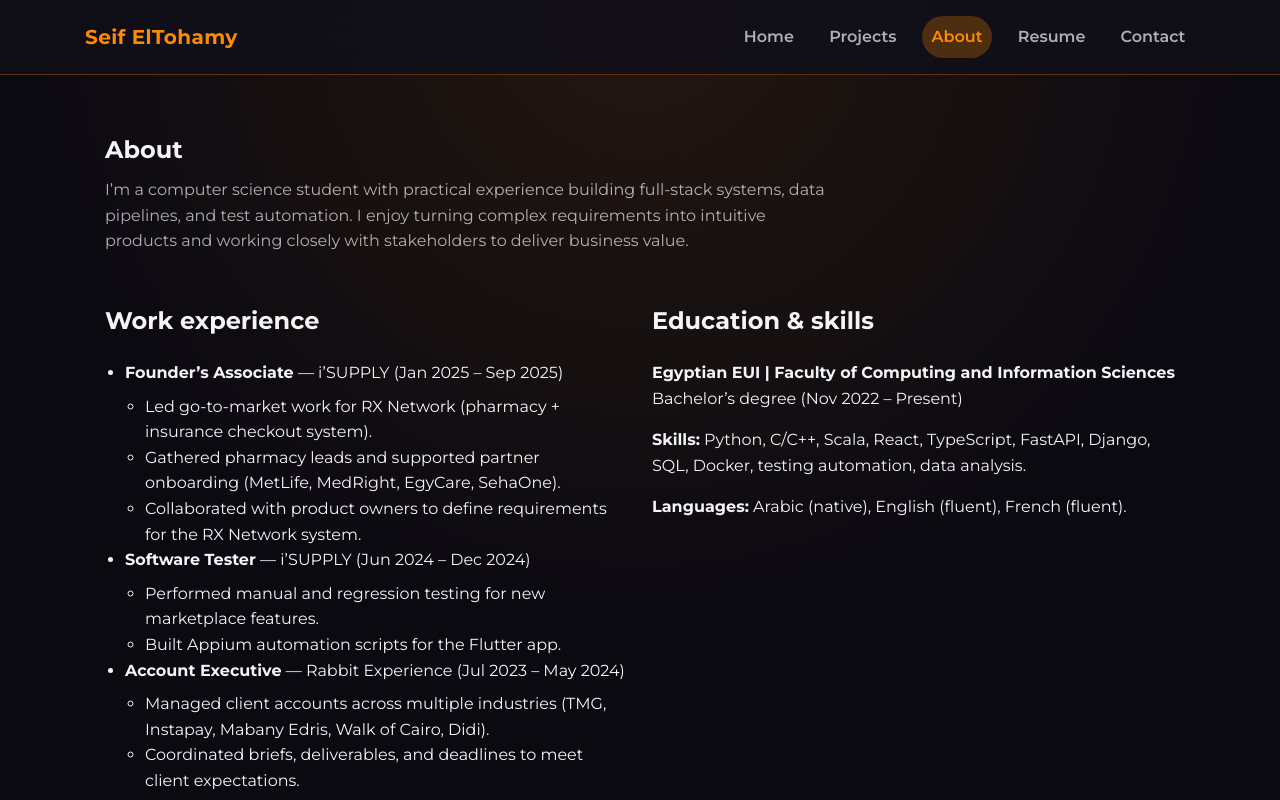
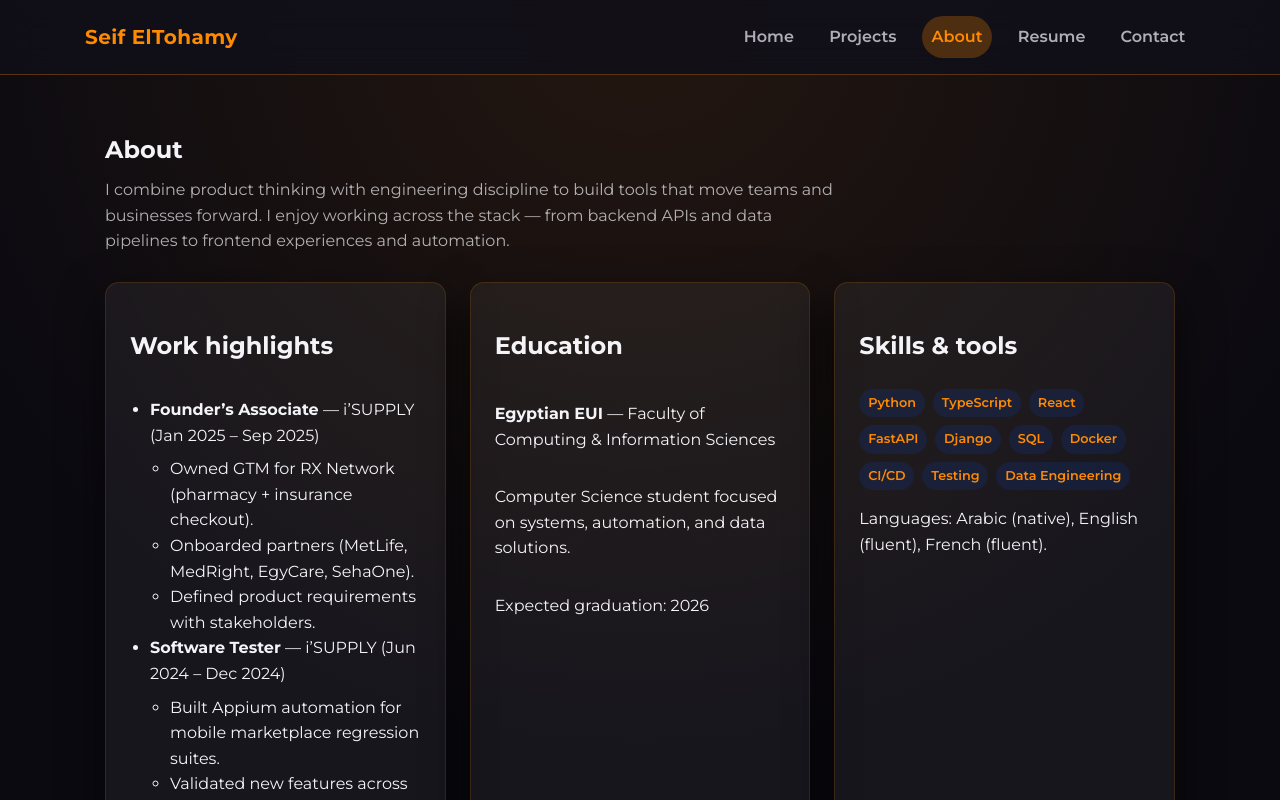
Before and after one commit to seifeldinamr99/seif-portfolio, a React (Vite) app in the folder portfolio/: page /about in a window 1280 px wide. Shown: the top 800 px of the page. Built offline with nearby package versions, Linux system fonts and the light colour scheme.

Commit message:
Improve About page UI with cards and concise sections

```diff
--- a/portfolio/src/pages/AboutPage.tsx
+++ b/portfolio/src/pages/AboutPage.tsx
@@ -6,53 +6,73 @@ export function AboutPage() {
           <header className="section-header">
             <h1>About</h1>
             <p>
-              I’m a computer science student with practical experience building full-stack systems, data pipelines, and test automation.
-              I enjoy turning complex requirements into intuitive products and working closely with stakeholders to deliver business value.
+              I combine product thinking with engineering discipline to build tools that move teams and businesses forward.
+              I enjoy working across the stack — from backend APIs and data pipelines to frontend experiences and automation.
             </p>
           </header>
 
-          <div className="grid grid--2">
-            <div>
-              <h2>Work experience</h2>
+          <div className="grid grid--3">
+            <article className="card">
+              <h2>Work highlights</h2>
               <ul className="list">
                 <li>
                   <strong>Founder’s Associate</strong> — i’SUPPLY (Jan 2025 – Sep 2025)
                   <ul className="list--nested">
-                    <li>Led go-to-market work for RX Network (pharmacy + insurance checkout system).</li>
-                    <li>Gathered pharmacy leads and supported partner onboarding (MetLife, MedRight, EgyCare, SehaOne).</li>
-                    <li>Collaborated with product owners to define requirements for the RX Network system.</li>
+                    <li>Owned GTM for RX Network (pharmacy + insurance checkout).</li>
+                    <li>Onboarded partners (MetLife, MedRight, EgyCare, SehaOne).</li>
+                    <li>Defined product requirements with stakeholders.</li>
                   </ul>
                 </li>
                 <li>
                   <strong>Software Tester</strong> — i’SUPPLY (Jun 2024 – Dec 2024)
                   <ul className="list--nested">
-                    <li>Performed manual and regression testing for new marketplace features.</li>
-                    <li>Built Appium automation scripts for the Flutter app.</li>
+                    <li>Built Appium automation for mobile marketplace regression suites.</li>
+                    <li>Validated new features across releases and integrated into CI.</li>
                   </ul>
                 </li>
                 <li>
                   <strong>Account Executive</strong> — Rabbit Experience (Jul 2023 – May 2024)
                   <ul className="list--nested">
-                    <li>Managed client accounts across multiple industries (TMG, Instapay, Mabany Edris, Walk of Cairo, Didi).</li>
-                    <li>Coordinated briefs, deliverables, and deadlines to meet client expectations.</li>
+                    <li>Managed campaigns for clients like TMG, Instapay, and Didi.</li>
+                    <li>Coordinated deliverables, timelines, and stakeholder expectations.</li>
                   </ul>
                 </li>
               </ul>
-            </div>
+            </article>
 
-            <div>
-              <h2>Education & skills</h2>
+            <article className="card">
+              <h2>Education</h2>
               <p>
-                <strong>Egyptian EUI | Faculty of Computing and Information Sciences</strong><br />
-                Bachelor’s degree (Nov 2022 – Present)
+                <strong>Egyptian EUI</strong> — Faculty of Computing & Information Sciences
               </p>
-              <p>
-                <strong>Skills:</strong> Python, C/C++, Scala, React, TypeScript, FastAPI, Django, SQL, Docker, testing automation, data analysis.
+              <p>Computer Science student focused on systems, automation, and data solutions.</p>
+              <p className="muted">Expected graduation: 2026</p>
+            </article>
+
+            <article className="card">
+              <h2>Skills & tools</h2>
+              <div className="tag-grid">
+                {[
+                  "Python",
+                  "TypeScript",
+                  "React",
+                  "FastAPI",
+                  "Django",
+                  "SQL",
+                  "Docker",
+                  "CI/CD",
+                  "Testing",
+                  "Data Engineering",
+                ].map((skill) => (
+                  <span key={skill} className="tag">
+                    {skill}
+                  </span>
+                ))}
+              </div>
+              <p className="muted" style={{ marginTop: "1rem" }}>
+                Languages: Arabic (native), English (fluent), French (fluent).
               </p>
-              <p>
-                <strong>Languages:</strong> Arabic (native), English (fluent), French (fluent).
-              </p>
-            </div>
+            </article>
           </div>
         </div>
       </section>
```
